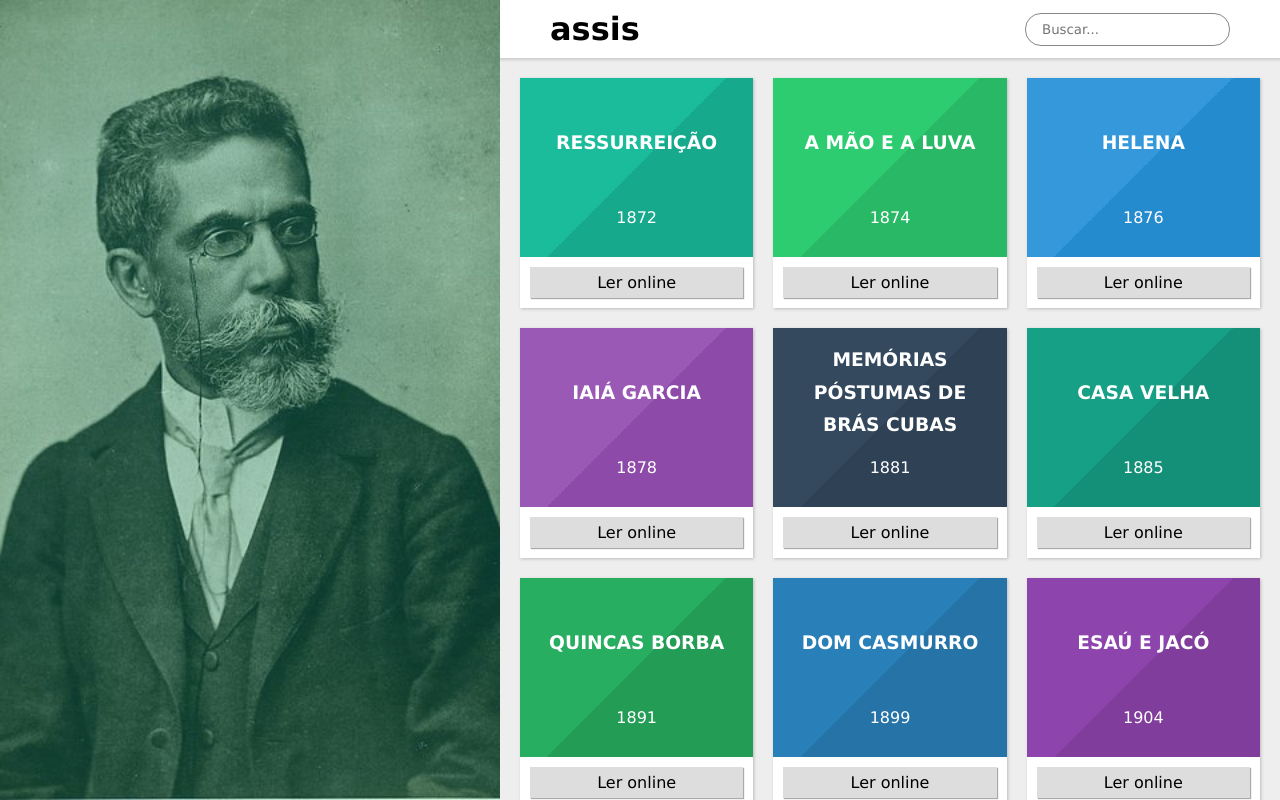
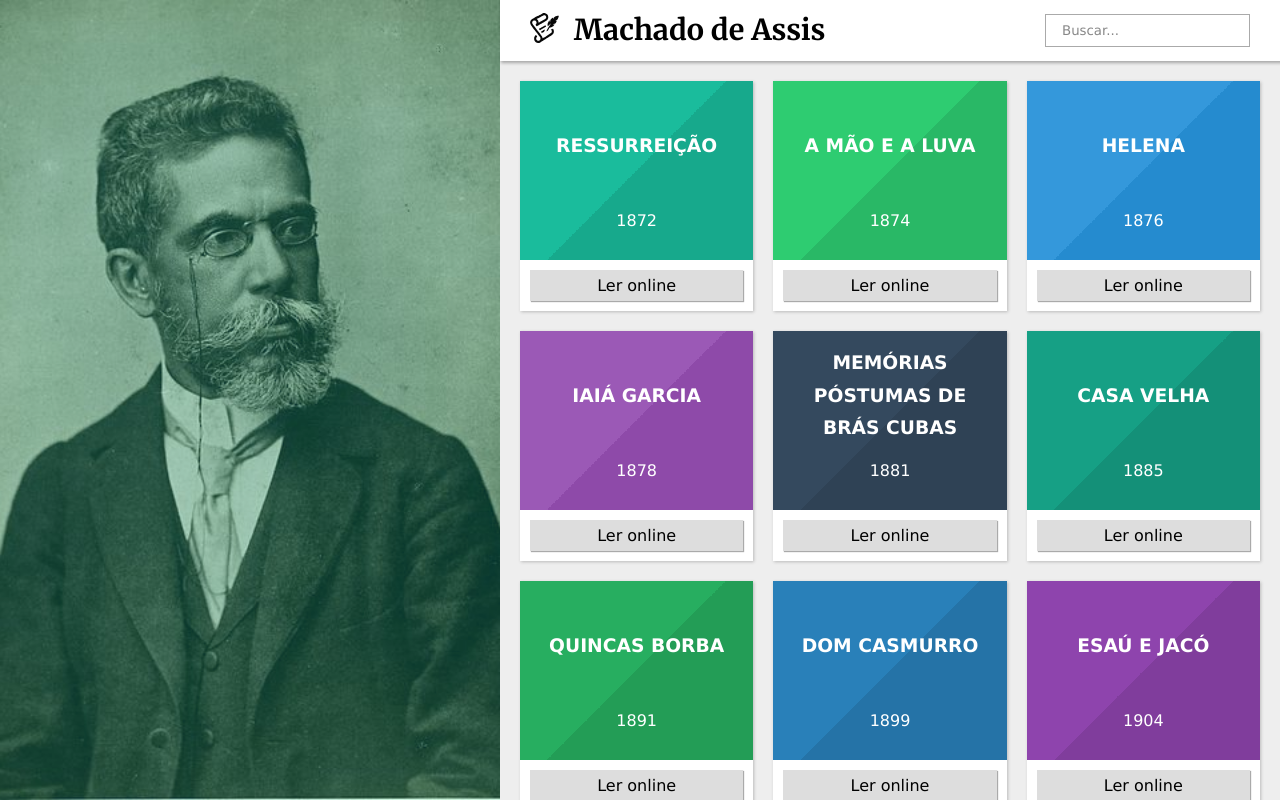
Before and after one commit to theuves-projects/assis, a React (Create React App) app: page / in a window 1280 px wide. Built offline with nearby package versions, Linux system fonts and the light colour scheme.

Commit message:
chore: melhora desing dos headers

```diff
--- a/src/pages/home/header.tsx
+++ b/src/pages/home/header.tsx
@@ -1,27 +1,39 @@
 import React from 'react'
 import styled from 'styled-components'
+import quillSource from '../../img/logo.svg'
 
 function Header() {
   return (
     <HeaderStyled>
       <Container>
         <div>
-          <h1>
-            assis
-          </h1>
+          <TitleContainer>
+            <div>
+              <QuillImage src={quillSource} />
+            </div>
+            <div>
+              <Title>
+                Machado de Assis
+              </Title>
+            </div>
+          </TitleContainer>
         </div>
-        <div>
+        <SearchBoxContainer>
           <SearchBox placeholder="Buscar..." />
-        </div>
+        </SearchBoxContainer>
       </Container>
     </HeaderStyled>
   )
 }
 
 const HeaderStyled = styled.header`
-  padding: 10px 50px;
-  box-shadow: 0 0 3px 2px #ccc;
+  position: relative;
+  padding: 12px 0;
+  box-shadow: 3px 0 3px 2px rgba(0 0 0 / 30%);
   background-color: white;
+  border-bottom: dashed 1px white;
+  font-family: 'Merriweather', serif;
+  font-size: .9em;
 `
 
 const Container = styled.div`
@@ -32,11 +44,31 @@ const Container = styled.div`
   justify-content: space-between;
 `
 
+const SearchBoxContainer = styled.div`
+`
+
 const SearchBox = styled.input`
   outline: none;
   padding: 8px 16px;
-  border-radius: 16px;
-  border: solid 1px #888;
+  border: solid 1px #aaa;
+
+  &::placeholder {
+    color: #888;
+  }
+`
+
+const TitleContainer = styled.div`
+  display: flex;
+  align-items: center;
+`
+
+const QuillImage = styled.img`
+  width: 2em;
+  margin-right: 15px;
+`
+
+const Title = styled.h1`
+  font-size: 2em;
 `
 
 export default Header
```
